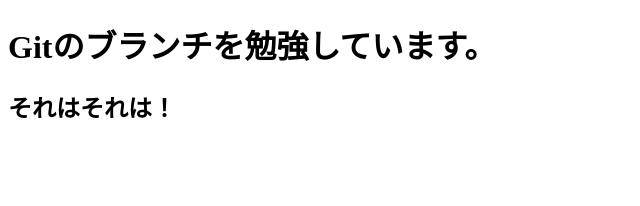
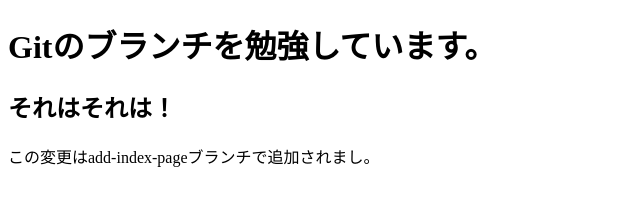
Before and after one commit to aiitmasa/git-study, a plain HTML site: page index.html in a window 1280 px wide. Shown: the whole page, without its empty margins (0-640 px from the left). Drawn offline with Linux system fonts and the light colour scheme.

Commit message:
<p>この変更はadd-index-pageブランチで追加されました。</p>を追加

```diff
--- a/index.html
+++ b/index.html
@@ -9,6 +9,7 @@
 <body>
   <h1>Gitのブランチを勉強しています。</h1>
   <h2>それはそれは！</h2>
+  <p>この変更はadd-index-pageブランチで追加されまし。</p>
 </body>
 
 </html>
```
